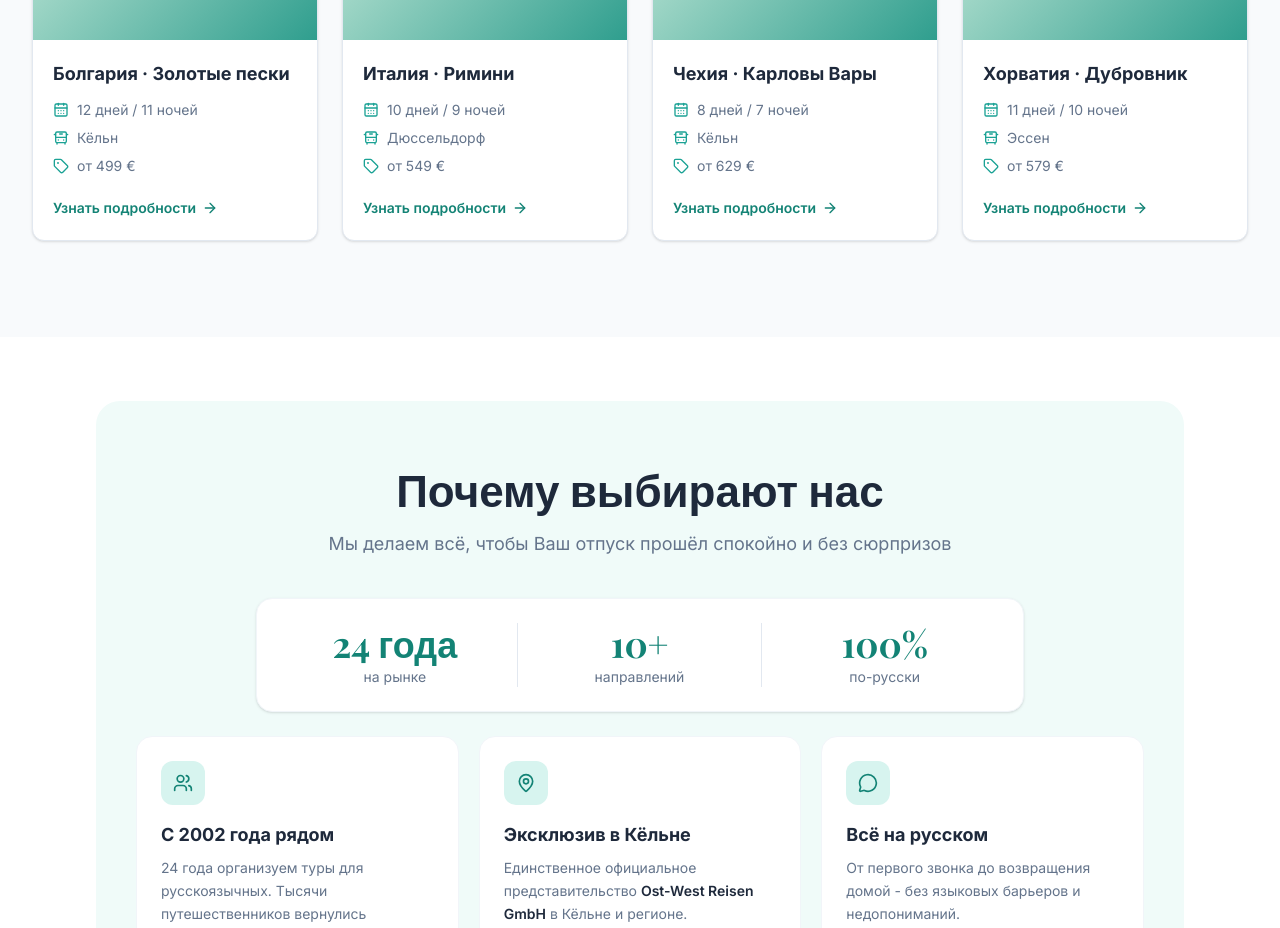
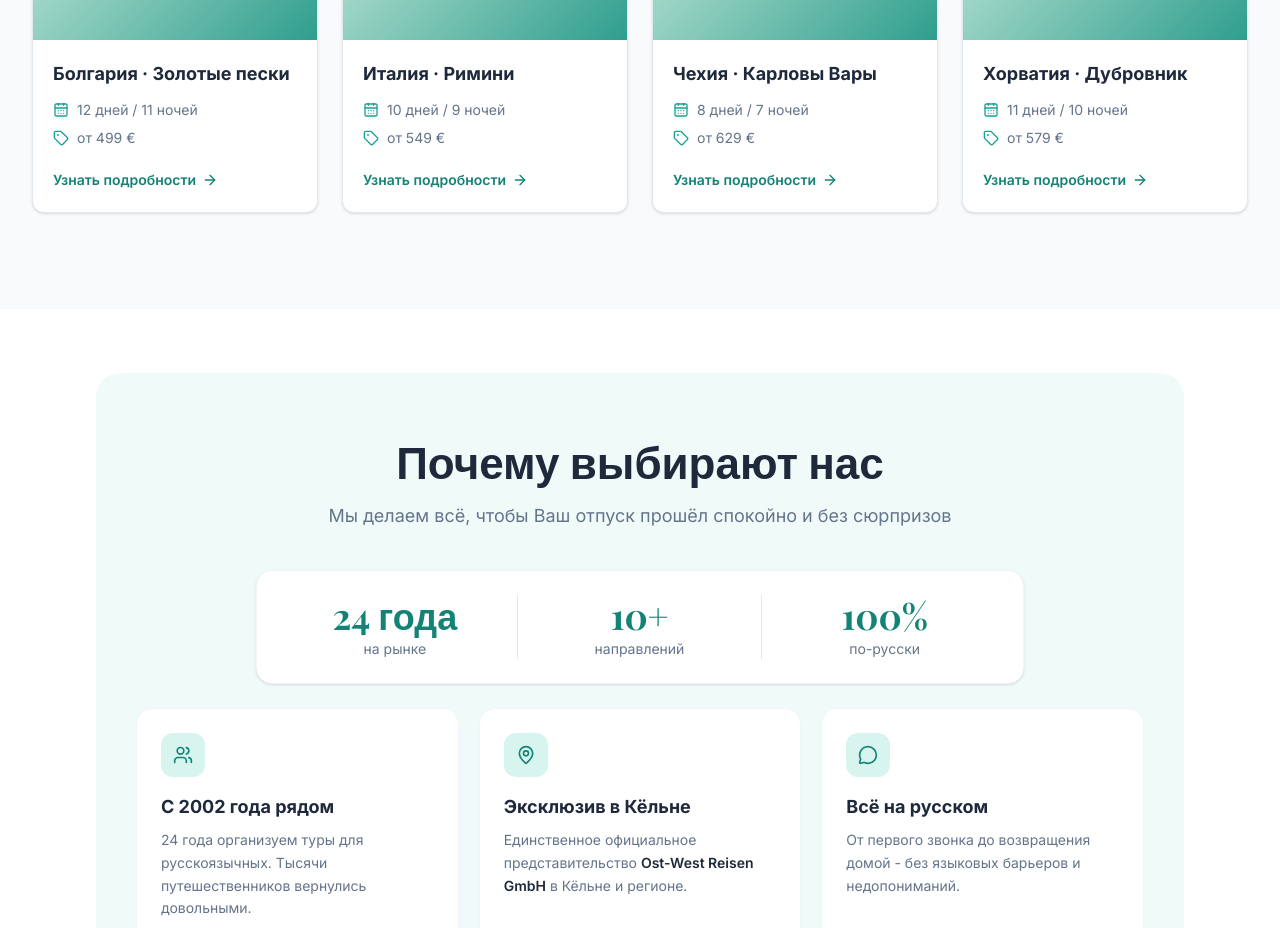
Before and after one commit to chokolate73/ost-west-reisen, a Next.js app: page / in a window 1280 px wide. Shown: the part 2420-3348 px from the top of the page. Built offline with nearby package versions, Linux system fonts and the light colour scheme.

Commit message:
Remove departure city from tour cards and drawer
Drop the departure-city line (kept departureCity only for form prefill).

https://claude.ai/code/session_01C248XHzoj2vVH2rRg9pbiA

```diff
--- a/components/PopularTours.tsx
+++ b/components/PopularTours.tsx
@@ -3,7 +3,6 @@
 import { useEffect, useRef, useState } from "react";
 import {
   CalendarDays,
-  BusFront,
   Hotel,
   Tag,
   ArrowRight,
@@ -234,10 +233,6 @@ export default function PopularTours() {
                       {t.duration}
                     </p>
                     <p className="flex items-center gap-2">
-                      <BusFront className="size-4 shrink-0 text-brand-500" />
-                      {t.departureCity}
-                    </p>
-                    <p className="flex items-center gap-2">
                       <Tag className="size-4 shrink-0 text-brand-500" />
                       {t.price}
                     </p>
@@ -321,10 +316,6 @@ export default function PopularTours() {
                       {tour.duration}
                     </span>
                     <span className="flex items-center gap-1.5">
-                      <BusFront className="size-4 text-brand-500" />
-                      {tour.departureCity}
-                    </span>
-                    <span className="flex items-center gap-1.5">
                       <Hotel className="size-4 text-brand-500" />
                       {tour.hotel}
                     </span>
```
